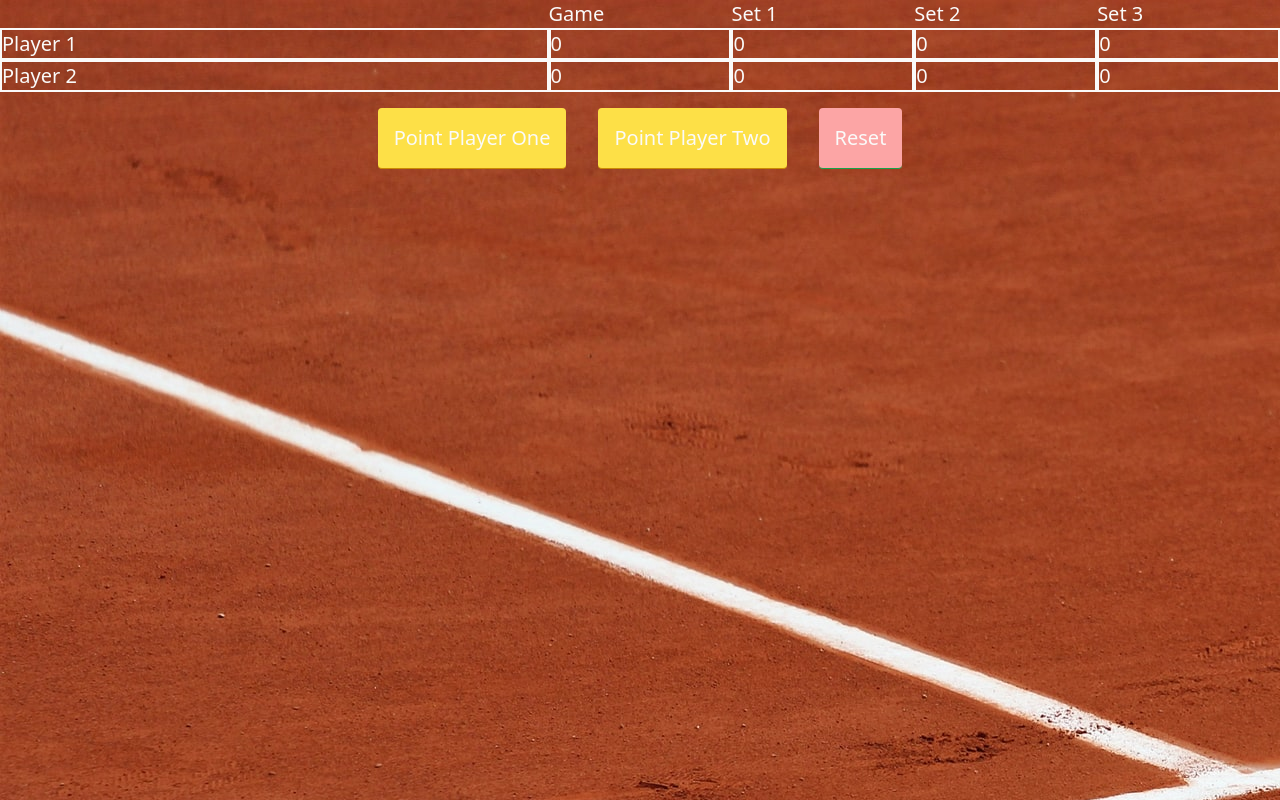
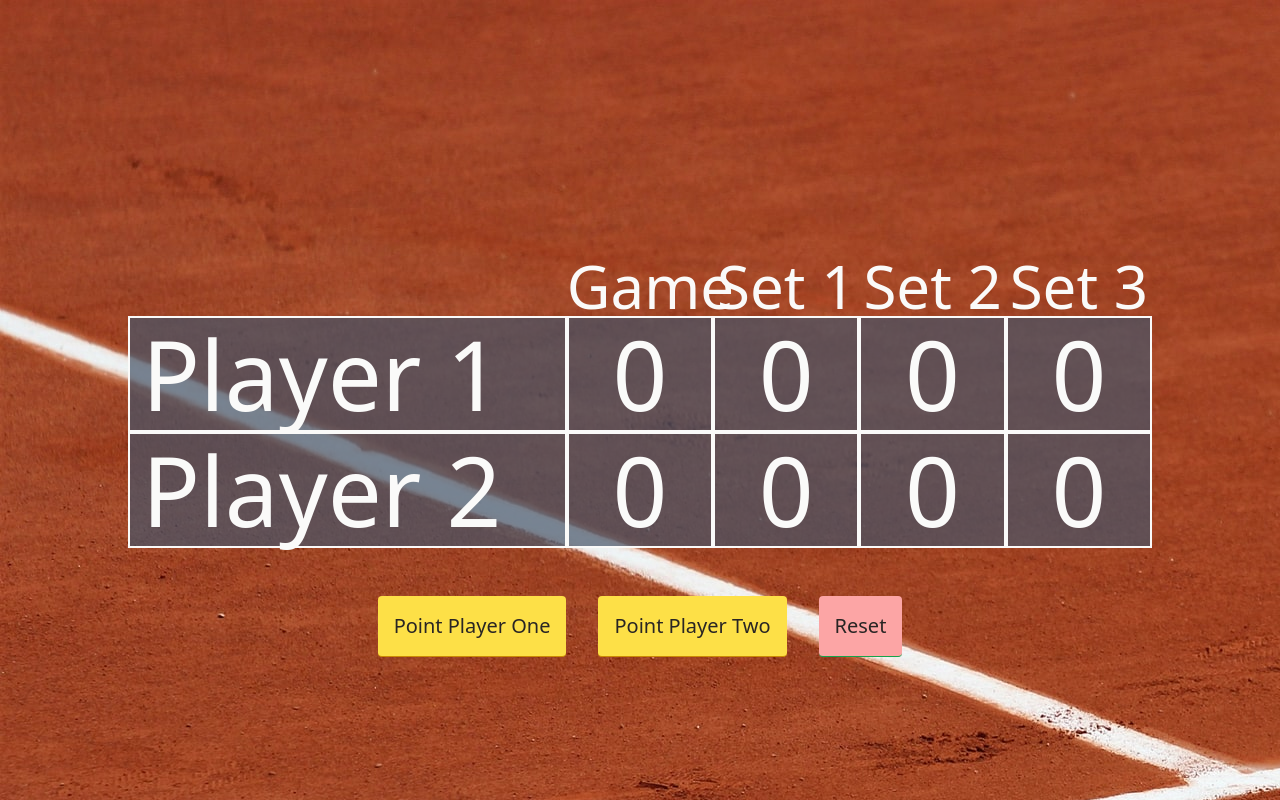
Before and after one commit to kevren22/tennis_scorekeeper, a website: page index.html in a window 1280 px wide. Drawn offline with Linux system fonts and the light colour scheme.

Commit message:
update styling

```diff
--- a/index.html
+++ b/index.html
@@ -8,67 +8,67 @@
 		<link rel="stylesheet" href="styles/output.css" />
 	</head>
 	<body>
-		<section class="grid grid-cols-7">
+		<section class="grid grid-cols-7 px-32 pt-64">
 			<div class="col-span-3"></div>
-			<div class="text-stone-50 text-xl font-sans">Game</div>
-			<div class="text-stone-50 text-xl font-sans">Set 1</div>
-			<div class="text-stone-50 text-xl font-sans">Set 2</div>
-			<div class="text-stone-50 text-xl font-sans">Set 3</div>
+			<div class="text-stone-50 text-6xl font-sans text-center">Game</div>
+			<div class="text-stone-50 text-6xl font-sans text-center">Set 1</div>
+			<div class="text-stone-50 text-6xl font-sans text-center">Set 2</div>
+			<div class="text-stone-50 text-6xl font-sans text-center">Set 3</div>
 			<div
-				class="col-span-3 border-2 border-solid border-stone-50 text-stone-50 text-xl font-sans"
+				class="col-span-3 border-2 border-solid border-stone-50 text-stone-50 text-8xl font-sans bg-slate-600 bg-opacity-70 py-2 px-3"
 			>
 				Player 1
 			</div>
 			<div
 				id="p1GameScore"
-				class="border-2 border-solid border-stone-50 text-stone-50 text-xl font-sans"
+				class="border-2 border-solid border-stone-50 text-stone-50 text-8xl font-sans text-center bg-slate-600 bg-opacity-70 py-2"
 			>
 				0
 			</div>
 			<div
 				id="p1Set1Disp"
-				class="border-2 border-solid border-stone-50 text-stone-50 text-xl font-sans"
+				class="border-2 border-solid border-stone-50 text-stone-50 text-8xl font-sans text-center bg-slate-600 bg-opacity-70 py-2"
 			>
 				0
 			</div>
 			<div
 				id="p1Set2Disp"
-				class="border-2 border-solid border-stone-50 text-stone-50 text-xl font-sans"
+				class="border-2 border-solid border-stone-50 text-stone-50 text-8xl font-sans text-center bg-slate-600 bg-opacity-70 py-2"
 			>
 				0
 			</div>
 			<div
 				id="p1Set3Disp"
-				class="border-2 border-solid border-stone-50 text-stone-50 text-xl font-sans"
+				class="border-2 border-solid border-stone-50 text-stone-50 text-8xl font-sans text-center bg-slate-600 bg-opacity-70 py-2"
 			>
 				0
 			</div>
 			<div
-				class="col-span-3 border-2 border-solid border-stone-50 text-stone-50 text-xl font-sans"
+				class="col-span-3 border-2 border-solid border-stone-50 text-stone-50 text-8xl font-sans bg-slate-600 bg-opacity-70 py-2 px-3"
 			>
 				Player 2
 			</div>
 			<div
 				id="p2GameScore"
-				class="border-2 border-solid border-stone-50 text-stone-50 text-xl font-sans"
+				class="border-2 border-solid border-stone-50 text-stone-50 text-8xl font-sans text-center bg-slate-600 bg-opacity-70 py-2"
 			>
 				0
 			</div>
 			<div
 				id="p2Set1Disp"
-				class="border-2 border-solid border-stone-50 text-stone-50 text-xl font-sans"
+				class="border-2 border-solid border-stone-50 text-stone-50 text-8xl font-sans text-center bg-slate-600 bg-opacity-70 py-2"
 			>
 				0
 			</div>
 			<div
 				id="p2Set2Disp"
-				class="border-2 border-solid border-stone-50 text-stone-50 text-xl font-sans"
+				class="border-2 border-solid border-stone-50 text-stone-50 text-8xl font-sans text-center bg-slate-600 bg-opacity-70 py-2"
 			>
 				0
 			</div>
 			<div
 				id="p2Set3Disp"
-				class="border-2 border-solid border-stone-50 text-stone-50 text-xl font-sans"
+				class="border-2 border-solid border-stone-50 text-stone-50 text-8xl font-sans text-center bg-slate-600 bg-opacity-70 py-2"
 			>
 				0
 			</div>
@@ -76,19 +76,19 @@
 		<div id="buttons" class="flex justify-center">
 			<button
 				id="p1Button"
-				class="bg-yellow-300 border-yellow-600 border-b p-4 m-4 rounded text-stone-50 text-xl font-sans"
+				class="bg-yellow-300 border-yellow-600 border-b p-4 m-4 rounded text-stone-800 text-xl font-sans mt-12"
 			>
 				Point Player One
 			</button>
 			<button
 				id="p2Button"
-				class="bg-yellow-300 border-yellow-600 border-b p-4 m-4 rounded text-stone-50 text-xl font-sans"
+				class="bg-yellow-300 border-yellow-600 border-b p-4 m-4 rounded text-stone-800 text-xl font-sans mt-12"
 			>
 				Point Player Two
 			</button>
 			<button
 				id="reset"
-				class="bg-red-300 border-green-600 border-b p-4 m-4 rounded text-stone-50 text-xl font-sans"
+				class="bg-red-300 border-green-600 border-b p-4 m-4 rounded text-stone-800 text-xl font-sans mt-12"
 			>
 				Reset
 			</button>
```
Also changed, not shown: styles/output.css.
